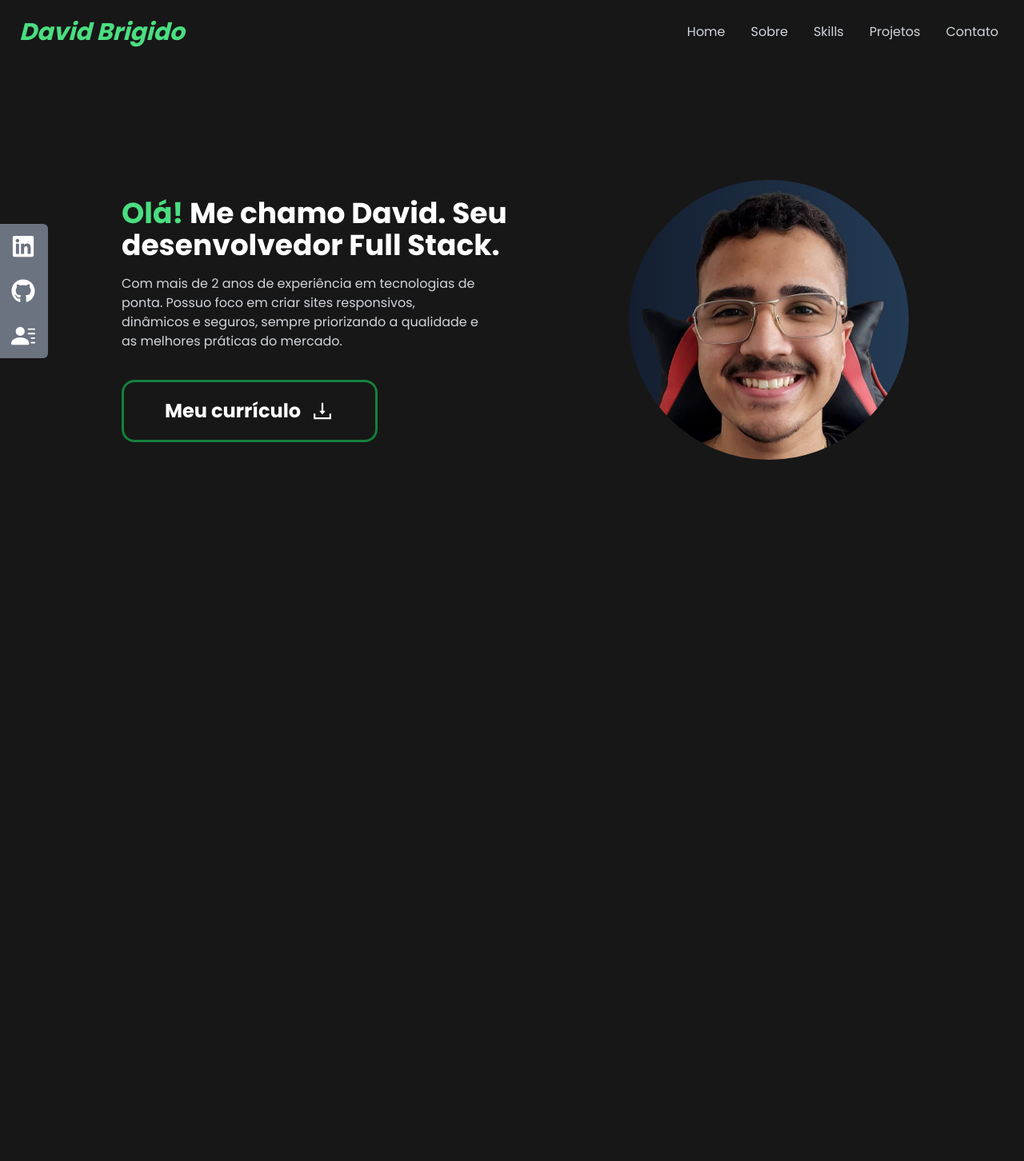
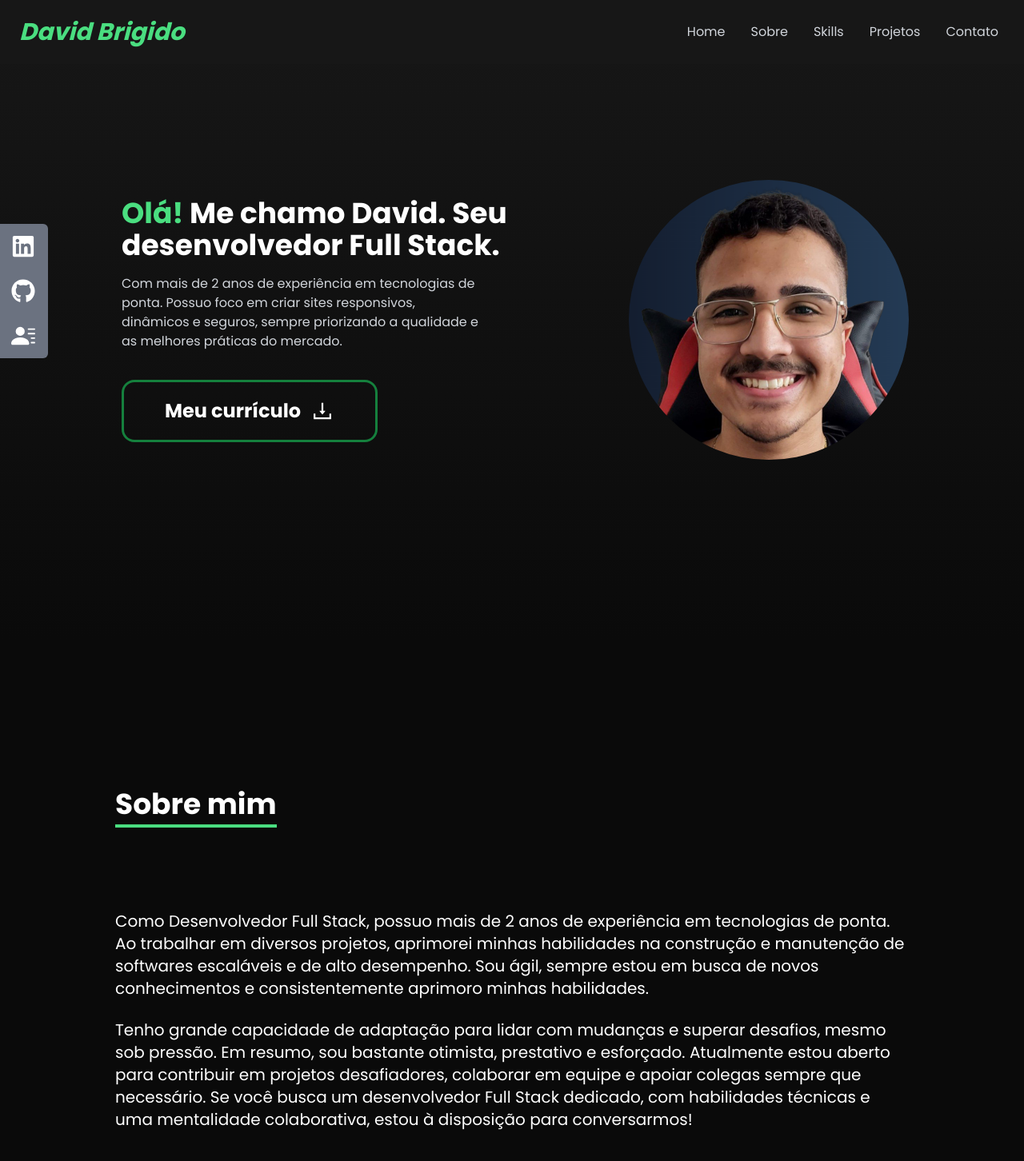
Before and after one commit to DavidGBbr/Portfolio-Fullstack, a Next.js app: page / in a window 1280 px wide. Shown: the top 1452 px of the page at 80% size. Before the commit the page ends 800 px from the top, so only its background shows below. Built offline with nearby package versions, Linux system fonts and the light colour scheme.

Commit message:
About section created

```diff
--- a/src/app/page.tsx
+++ b/src/app/page.tsx
@@ -3,12 +3,14 @@ import React from "react";
 import NavBar from "@/components/NavBar";
 import Home from "@/components/Home";
 import SocialLinks from "@/components/SocialLinks";
+import About from "@/components/About";
 
 const Page = () => {
   return (
     <div>
       <NavBar />
       <Home />
+      <About />
       <SocialLinks />
     </div>
   );
--- /dev/null
+++ b/src/components/About.tsx
@@ -0,0 +1,35 @@
+import React from "react";
+
+const About = () => {
+  return (
+    <section id="sobre" className="h-screen w-full bg-[#0a0a0a]">
+      <div className="max-w-screen-lg p-4 py-8 mx-auto flex flex-col justify-center w-full h-full">
+        <div className="pb-8">
+          <h3 className="text-3xl sm:text-4xl font-bold inline border-b-4 border-green-400">
+            Sobre mim
+          </h3>
+        </div>
+
+        <p className="md:text-xl md:mt-20">
+          Como Desenvolvedor Full Stack, possuo mais de 2 anos de experiência em
+          tecnologias de ponta. Ao trabalhar em diversos projetos, aprimorei
+          minhas habilidades na construção e manutenção de softwares escaláveis
+          e de alto desempenho. Sou ágil, sempre estou em busca de novos
+          conhecimentos e consistentemente aprimoro minhas habilidades.
+        </p>
+        <br />
+        <p className="md:text-xl">
+          Tenho grande capacidade de adaptação para lidar com mudanças e superar
+          desafios, mesmo sob pressão. Em resumo, sou bastante otimista,
+          prestativo e esforçado. Atualmente estou aberto para contribuir em
+          projetos desafiadores, colaborar em equipe e apoiar colegas sempre que
+          necessário. Se você busca um desenvolvedor Full Stack dedicado, com
+          habilidades técnicas e uma mentalidade colaborativa, estou à
+          disposição para conversarmos!
+        </p>
+      </div>
+    </section>
+  );
+};
+
+export default About;
--- a/src/components/Home.tsx
+++ b/src/components/Home.tsx
@@ -5,8 +5,11 @@ import { AiOutlineDownload } from "react-icons/ai";
 
 const Home = () => {
   return (
-    <section id="home" className="h-screen w-full">
-      <div className="max-w-screen-lg mx-auto pt-80 md:pt-0 h-full px-4 flex flex-col md:flex-row items-center justify-center gap-10">
+    <section
+      id="home"
+      className="h-screen w-full bg-gradient-to-b from-[#171717] to-[#0a0a0a]"
+    >
+      <div className="max-w-screen-lg mx-auto md:pt-0 h-full px-4 flex flex-col md:flex-row items-center justify-center gap-10">
         <div className="flex flex-col items-center justify-center text-center md:text-left md:items-start p-2">
           <h2 className="text-3xl sm:text-4xl font-bold">
             <span className="text-green-400">Olá!</span> Me chamo David. Seu
@@ -27,7 +30,7 @@ const Home = () => {
             </a>
           </div>
         </div>
-        <div>
+        <div className="hidden md:flex">
           <Image
             src={ProfileImage}
             alt="David Brigido image"
--- a/src/components/SocialLinks.tsx
+++ b/src/components/SocialLinks.tsx
@@ -1,6 +1,5 @@
 import React from "react";
 import { FaGithub, FaLinkedin } from "react-icons/fa";
-import { HiOutlineMail } from "react-icons/hi";
 import { BsFillPersonLinesFill } from "react-icons/bs";
 
 const SocialLinks = () => {
```
